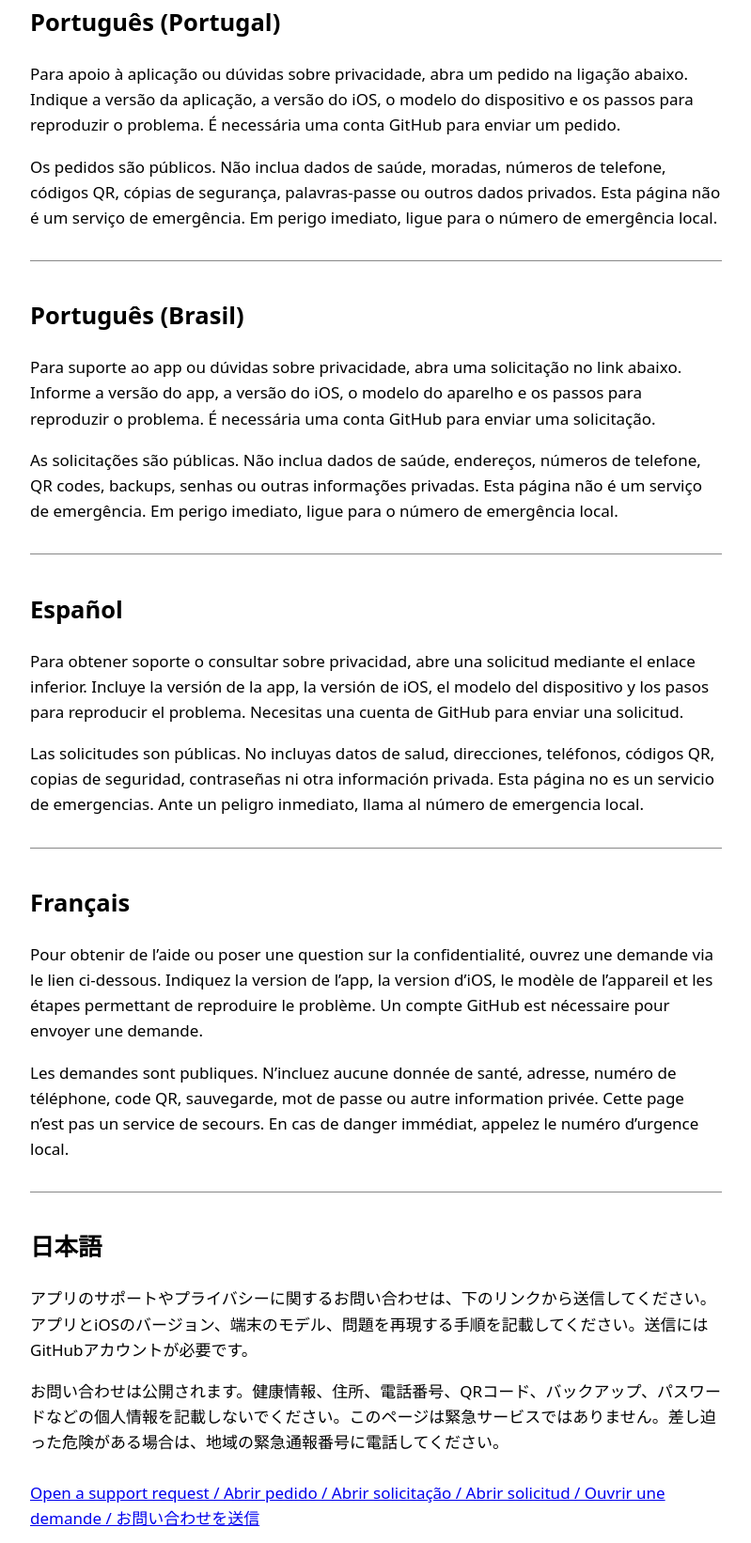
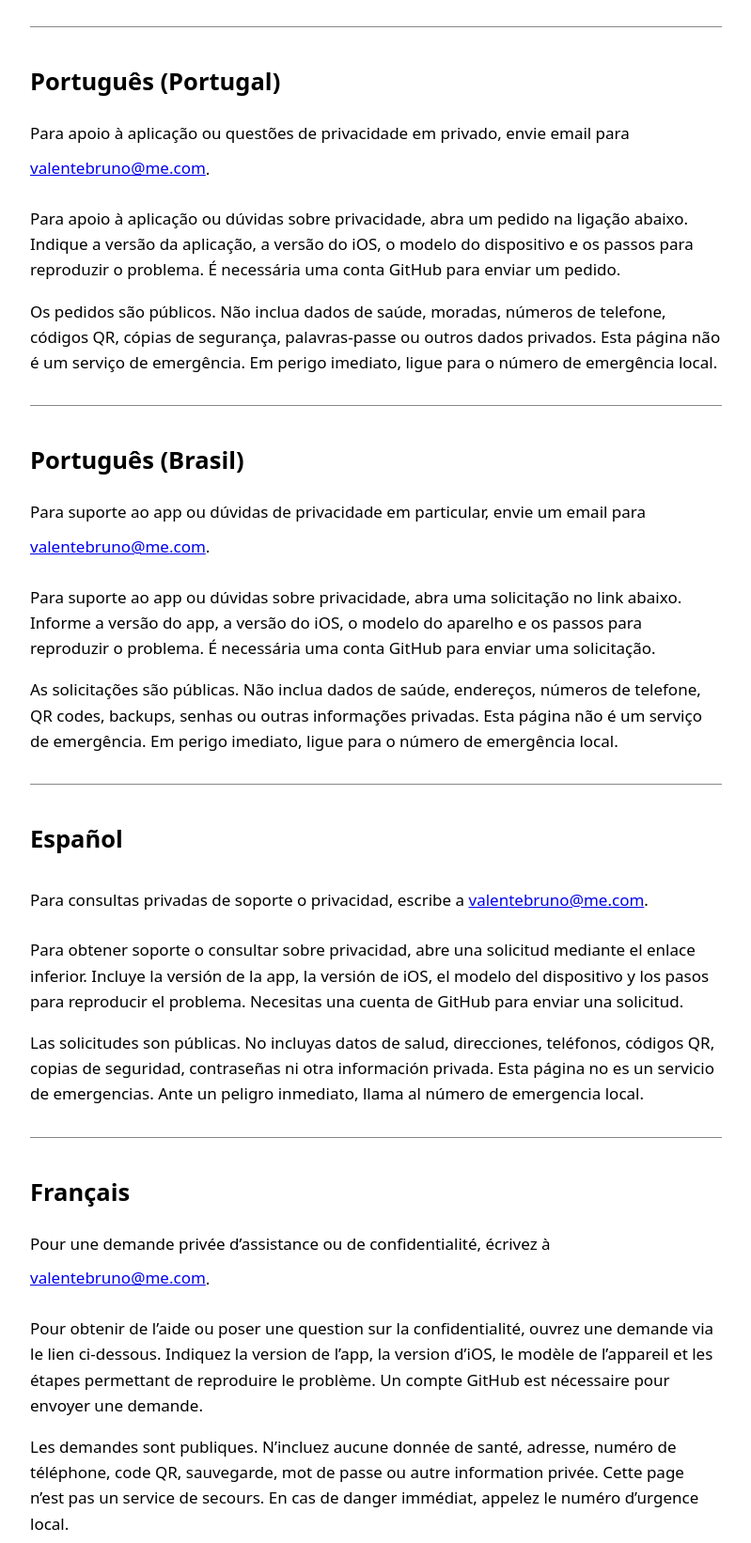
Before and after one commit to valentebruno/emergency-backpack-privacy, a plain HTML site: page support.html in a window 1280 px wide. Shown: the part 536-2178 px from the top of the page at 94% size, without its empty margins (240-1039 px from the left). Drawn offline with Linux system fonts and the light colour scheme.

Commit message:
Add authorized public email for private support requests

```diff
--- a/support.html
+++ b/support.html
@@ -6,12 +6,12 @@
 </style></head><body><main>
 <h1>Emergency Backpack — Support</h1>
 <nav aria-label="Languages"><a href="#en">English</a><a href="#pt">Português (Portugal)</a><a href="#pt-BR">Português (Brasil)</a><a href="#es">Español</a><a href="#fr">Français</a><a href="#ja">日本語</a></nav>
-<section id="en" lang="en"><h2>English</h2><p>For app support or privacy questions, open a support request using the link below. Include the app version, iOS version, device model and steps to reproduce the problem. GitHub requires an account to submit a request.</p><p>Requests are public. Do not include health details, addresses, phone numbers, QR codes, backup files, passwords or other private information. This page is not an emergency service. For immediate danger, call your local emergency number.</p></section>
-<section id="pt" lang="pt"><h2>Português (Portugal)</h2><p>Para apoio à aplicação ou dúvidas sobre privacidade, abra um pedido na ligação abaixo. Indique a versão da aplicação, a versão do iOS, o modelo do dispositivo e os passos para reproduzir o problema. É necessária uma conta GitHub para enviar um pedido.</p><p>Os pedidos são públicos. Não inclua dados de saúde, moradas, números de telefone, códigos QR, cópias de segurança, palavras-passe ou outros dados privados. Esta página não é um serviço de emergência. Em perigo imediato, ligue para o número de emergência local.</p></section>
-<section id="pt-BR" lang="pt-BR"><h2>Português (Brasil)</h2><p>Para suporte ao app ou dúvidas sobre privacidade, abra uma solicitação no link abaixo. Informe a versão do app, a versão do iOS, o modelo do aparelho e os passos para reproduzir o problema. É necessária uma conta GitHub para enviar uma solicitação.</p><p>As solicitações são públicas. Não inclua dados de saúde, endereços, números de telefone, QR codes, backups, senhas ou outras informações privadas. Esta página não é um serviço de emergência. Em perigo imediato, ligue para o número de emergência local.</p></section>
-<section id="es" lang="es"><h2>Español</h2><p>Para obtener soporte o consultar sobre privacidad, abre una solicitud mediante el enlace inferior. Incluye la versión de la app, la versión de iOS, el modelo del dispositivo y los pasos para reproducir el problema. Necesitas una cuenta de GitHub para enviar una solicitud.</p><p>Las solicitudes son públicas. No incluyas datos de salud, direcciones, teléfonos, códigos QR, copias de seguridad, contraseñas ni otra información privada. Esta página no es un servicio de emergencias. Ante un peligro inmediato, llama al número de emergencia local.</p></section>
-<section id="fr" lang="fr"><h2>Français</h2><p>Pour obtenir de l’aide ou poser une question sur la confidentialité, ouvrez une demande via le lien ci-dessous. Indiquez la version de l’app, la version d’iOS, le modèle de l’appareil et les étapes permettant de reproduire le problème. Un compte GitHub est nécessaire pour envoyer une demande.</p><p>Les demandes sont publiques. N’incluez aucune donnée de santé, adresse, numéro de téléphone, code QR, sauvegarde, mot de passe ou autre information privée. Cette page n’est pas un service de secours. En cas de danger immédiat, appelez le numéro d’urgence local.</p></section>
-<section id="ja" lang="ja"><h2>日本語</h2><p>アプリのサポートやプライバシーに関するお問い合わせは、下のリンクから送信してください。アプリとiOSのバージョン、端末のモデル、問題を再現する手順を記載してください。送信にはGitHubアカウントが必要です。</p><p>お問い合わせは公開されます。健康情報、住所、電話番号、QRコード、バックアップ、パスワードなどの個人情報を記載しないでください。このページは緊急サービスではありません。差し迫った危険がある場合は、地域の緊急通報番号に電話してください。</p></section>
+<section id="en" lang="en"><h2>English</h2><p>For private app support or privacy questions, email <a href="mailto:valentebruno@me.com">valentebruno@me.com</a>.</p><p>For app support or privacy questions, open a support request using the link below. Include the app version, iOS version, device model and steps to reproduce the problem. GitHub requires an account to submit a request.</p><p>Requests are public. Do not include health details, addresses, phone numbers, QR codes, backup files, passwords or other private information. This page is not an emergency service. For immediate danger, call your local emergency number.</p></section>
+<section id="pt" lang="pt"><h2>Português (Portugal)</h2><p>Para apoio à aplicação ou questões de privacidade em privado, envie email para <a href="mailto:valentebruno@me.com">valentebruno@me.com</a>.</p><p>Para apoio à aplicação ou dúvidas sobre privacidade, abra um pedido na ligação abaixo. Indique a versão da aplicação, a versão do iOS, o modelo do dispositivo e os passos para reproduzir o problema. É necessária uma conta GitHub para enviar um pedido.</p><p>Os pedidos são públicos. Não inclua dados de saúde, moradas, números de telefone, códigos QR, cópias de segurança, palavras-passe ou outros dados privados. Esta página não é um serviço de emergência. Em perigo imediato, ligue para o número de emergência local.</p></section>
+<section id="pt-BR" lang="pt-BR"><h2>Português (Brasil)</h2><p>Para suporte ao app ou dúvidas de privacidade em particular, envie um email para <a href="mailto:valentebruno@me.com">valentebruno@me.com</a>.</p><p>Para suporte ao app ou dúvidas sobre privacidade, abra uma solicitação no link abaixo. Informe a versão do app, a versão do iOS, o modelo do aparelho e os passos para reproduzir o problema. É necessária uma conta GitHub para enviar uma solicitação.</p><p>As solicitações são públicas. Não inclua dados de saúde, endereços, números de telefone, QR codes, backups, senhas ou outras informações privadas. Esta página não é um serviço de emergência. Em perigo imediato, ligue para o número de emergência local.</p></section>
+<section id="es" lang="es"><h2>Español</h2><p>Para consultas privadas de soporte o privacidad, escribe a <a href="mailto:valentebruno@me.com">valentebruno@me.com</a>.</p><p>Para obtener soporte o consultar sobre privacidad, abre una solicitud mediante el enlace inferior. Incluye la versión de la app, la versión de iOS, el modelo del dispositivo y los pasos para reproducir el problema. Necesitas una cuenta de GitHub para enviar una solicitud.</p><p>Las solicitudes son públicas. No incluyas datos de salud, direcciones, teléfonos, códigos QR, copias de seguridad, contraseñas ni otra información privada. Esta página no es un servicio de emergencias. Ante un peligro inmediato, llama al número de emergencia local.</p></section>
+<section id="fr" lang="fr"><h2>Français</h2><p>Pour une demande privée d’assistance ou de confidentialité, écrivez à <a href="mailto:valentebruno@me.com">valentebruno@me.com</a>.</p><p>Pour obtenir de l’aide ou poser une question sur la confidentialité, ouvrez une demande via le lien ci-dessous. Indiquez la version de l’app, la version d’iOS, le modèle de l’appareil et les étapes permettant de reproduire le problème. Un compte GitHub est nécessaire pour envoyer une demande.</p><p>Les demandes sont publiques. N’incluez aucune donnée de santé, adresse, numéro de téléphone, code QR, sauvegarde, mot de passe ou autre information privée. Cette page n’est pas un service de secours. En cas de danger immédiat, appelez le numéro d’urgence local.</p></section>
+<section id="ja" lang="ja"><h2>日本語</h2><p>アプリのサポートやプライバシーに関する非公開のお問い合わせ： <a href="mailto:valentebruno@me.com">valentebruno@me.com</a>.</p><p>アプリのサポートやプライバシーに関するお問い合わせは、下のリンクから送信してください。アプリとiOSのバージョン、端末のモデル、問題を再現する手順を記載してください。送信にはGitHubアカウントが必要です。</p><p>お問い合わせは公開されます。健康情報、住所、電話番号、QRコード、バックアップ、パスワードなどの個人情報を記載しないでください。このページは緊急サービスではありません。差し迫った危険がある場合は、地域の緊急通報番号に電話してください。</p></section>
 <p><a href="https://github.com/valentebruno/emergency-backpack-privacy/issues/new">Open a support request / Abrir pedido / Abrir solicitação / Abrir solicitud / Ouvrir une demande / お問い合わせを送信</a></p>
 <p><a href="./">Privacy policy / Política de privacidade / Política de privacidad / Confidentialité / プライバシーポリシー</a></p>
 <p>Developer: Bruno Valente</p>
```
